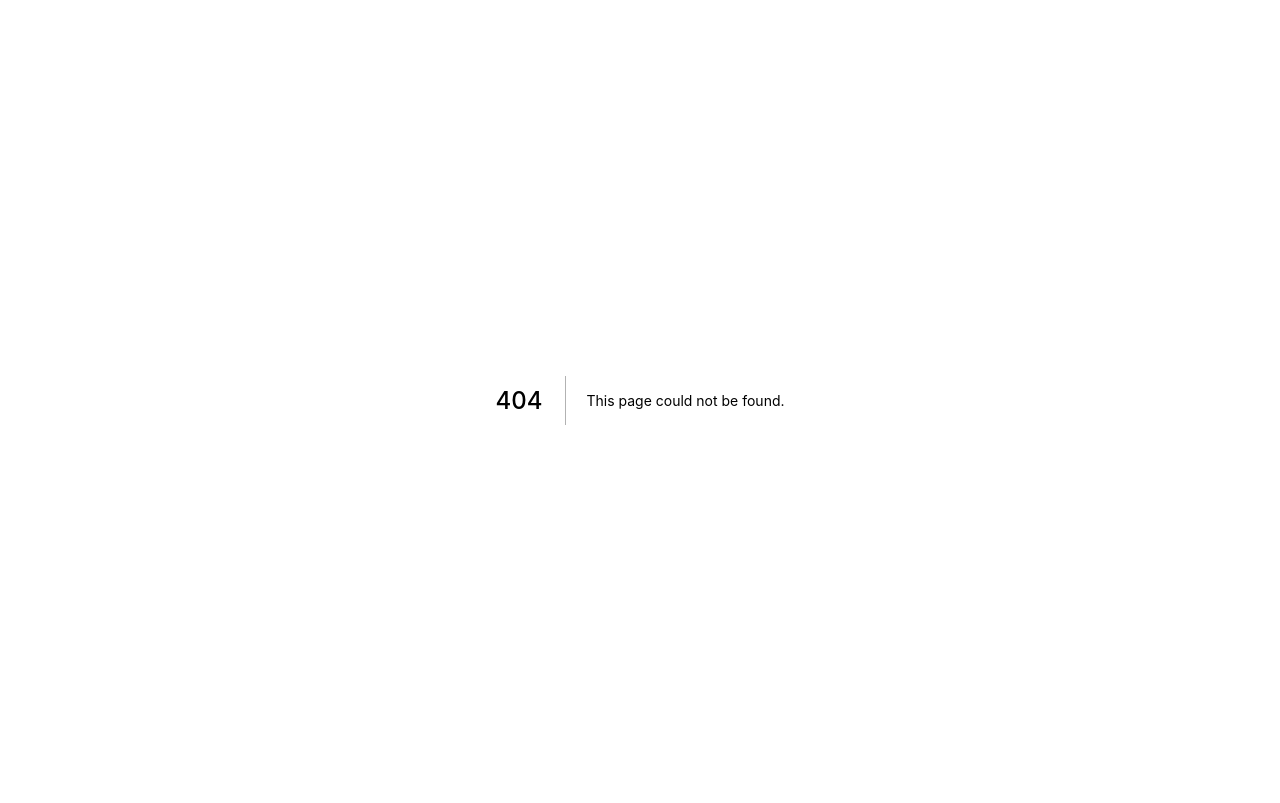
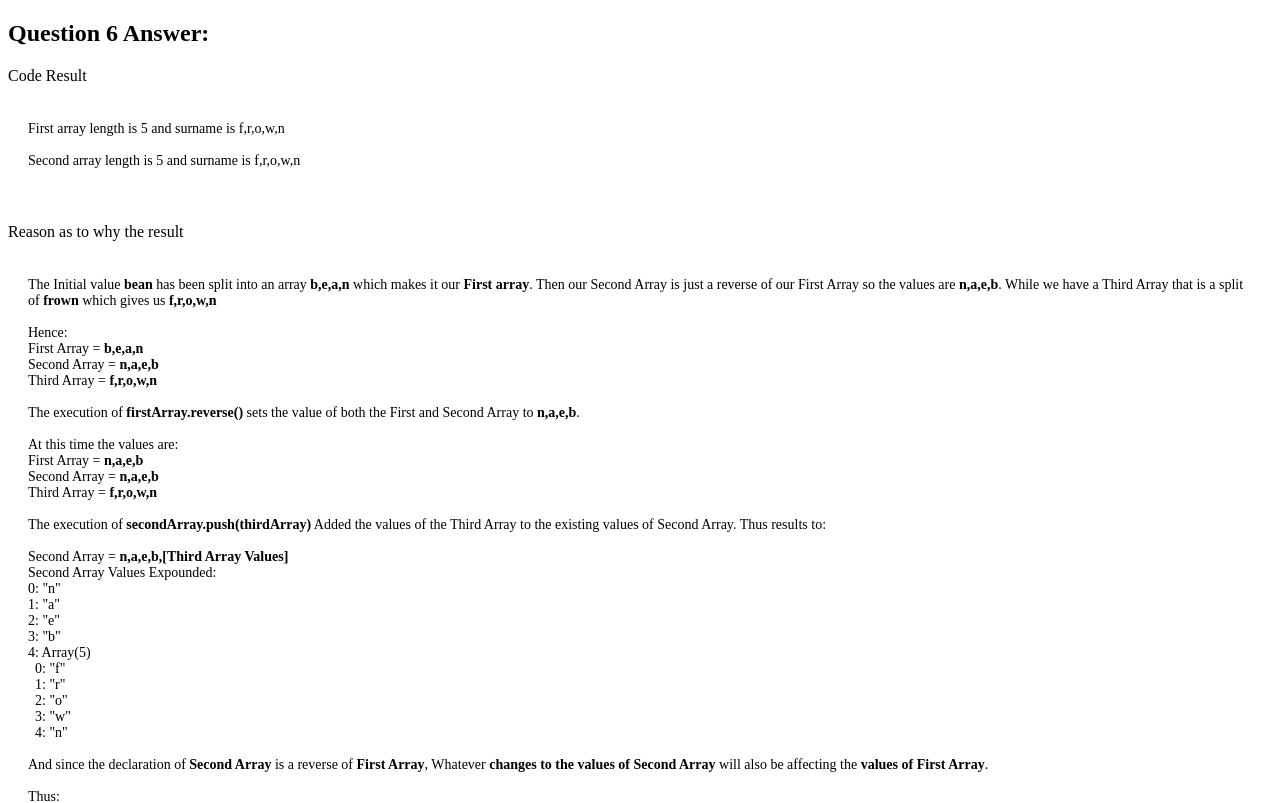
Before and after one commit to nlimpag07/nlimpag07.github.io, a Next.js app: page /inforExam/question5 in a window 1280 px wide. Before the commit this address had no page. Shown: the top 803 px of the page. Built offline with nearby package versions, Linux system fonts and the light colour scheme.

Commit message:
Added Questions 5 and 6

```diff
--- /dev/null
+++ b/pages/inforExam/question5.js
@@ -0,0 +1,150 @@
+import React, { useState, useEffect } from "react";
+const Question5 = () => {
+  var firstArray = "bean".split("");
+  console.log("Initial firstArray", firstArray);
+  var secondArray = firstArray.reverse();
+  console.log("Initial secondArray", secondArray);
+  console.log("Value of First Array after reverse", firstArray);
+  var thirdArray = "frown".split("");
+  console.log("Initial thirdArray", thirdArray);
+  secondArray.push(thirdArray);
+  console.log("==============");
+  console.log("Value of Second Array after push", secondArray);
+  console.log("Value of First Array after push", firstArray);
+  console.log("==============");
+
+  console.log("Values after executing slice(-1)");
+  const firstLog = `First array length is ${
+    firstArray.length
+  } and surname is ${firstArray.slice(-1)}`;
+
+  const secondLog = `Second array length is ${
+    secondArray.length
+  } and surname is ${secondArray.slice(-1)}`;
+
+  console.log(firstLog);
+  console.log(secondLog);
+  return (
+    <section>
+      <div id="questionSix">
+        <h1>Question 6 Answer:</h1>
+        <p>Code Result</p>
+        <div
+          id="targetElem"
+          style={{
+            backgroundColor: "#ffffff",
+            padding: "20px",
+            fontSize: "14px",
+          }}
+        >
+          {firstLog}
+          <br />
+          <br />
+          {secondLog}
+        </div>
+        <br />
+        <p>Reason as to why the result</p>
+        <div
+          id="targetElem"
+          style={{
+            backgroundColor: "#ffffff",
+            padding: "20px",
+            fontSize: "14px",
+          }}
+        >
+          The Initial value <b>bean</b> has been split into an array{" "}
+          <b>b,e,a,n</b> which makes it our <b>First array</b>. Then our Second
+          Array is just a reverse of our First Array so the values are{" "}
+          <b>n,a,e,b</b>. While we have a Third Array that is a split of{" "}
+          <b>frown</b> which gives us <b>f,r,o,w,n</b>
+          <br />
+          <br />
+          Hence:
+          <br />
+          First Array = <b>b,e,a,n</b>
+          <br />
+          Second Array = <b>n,a,e,b</b>
+          <br />
+          Third Array = <b>f,r,o,w,n</b>
+          <br />
+          <br />
+          The execution of <b>firstArray.reverse()</b> sets the value of both
+          the First and Second Array to <b>n,a,e,b</b>.<br />
+          <br />
+          At this time the values are:
+          <br />
+          First Array = <b>n,a,e,b</b>
+          <br />
+          Second Array = <b>n,a,e,b</b>
+          <br />
+          Third Array = <b>f,r,o,w,n</b>
+          <br />
+          <br />
+          The execution of <b>secondArray.push(thirdArray)</b> Added the values
+          of the Third Array to the existing values of Second Array. Thus
+          results to:
+          <br />
+          <br />
+          Second Array = <b>n,a,e,b,[Third Array Values]</b>
+          <br />
+          Second Array Values Expounded: <br />
+          0: "n"
+          <br />
+          1: "a"
+          <br />
+          2: "e"
+          <br />
+          3: "b"
+          <br />
+          4: Array(5) <br />
+          &nbsp; 0: "f" <br />
+          &nbsp; 1: "r" <br />
+          &nbsp; 2: "o" <br />
+          &nbsp; 3: "w"
+          <br />
+          &nbsp; 4: "n"
+          <br />
+          <br />
+          And since the declaration of <b>Second Array</b> is a reverse of{" "}
+          <b>First Array</b>, Whatever{" "}
+          <b>changes to the values of Second Array</b> will also be affecting
+          the <b>values of First Array</b>.
+          <br />
+          <br />
+          Thus:
+          <br />
+          New First Array Values Expounded: <br />
+          0: "n"
+          <br />
+          1: "a"
+          <br />
+          2: "e"
+          <br />
+          3: "b"
+          <br />
+          4: Array(5) <br />
+          &nbsp; 0: "f" <br />
+          &nbsp; 1: "r" <br />
+          &nbsp; 2: "o" <br />
+          &nbsp; 3: "w"
+          <br />
+          &nbsp; 4: "n"
+          <br />
+          <br />
+          Then <b>firstArray.slice(-1)</b> and <b>secondArray.slice(-1)</b> are
+          pointing to the last index of the array [4], meaning it is pointing to
+          the <b>Third Array values</b> that has been inserted to the{" "}
+          <b>Second Array</b> Which eventually the same values inherited by the{" "}
+          <b>First Array</b>.<br />
+          <br />
+          This explains the code result. <br />
+          <br />
+          <i>
+            P.S: You may also check the console for the series of value changes.
+          </i>
+        </div>
+      </div>
+    </section>
+  );
+};
+export default Question5;
```
Also changed, not shown: pages/inforExam/question6.js (added, +43 -0 lines).
